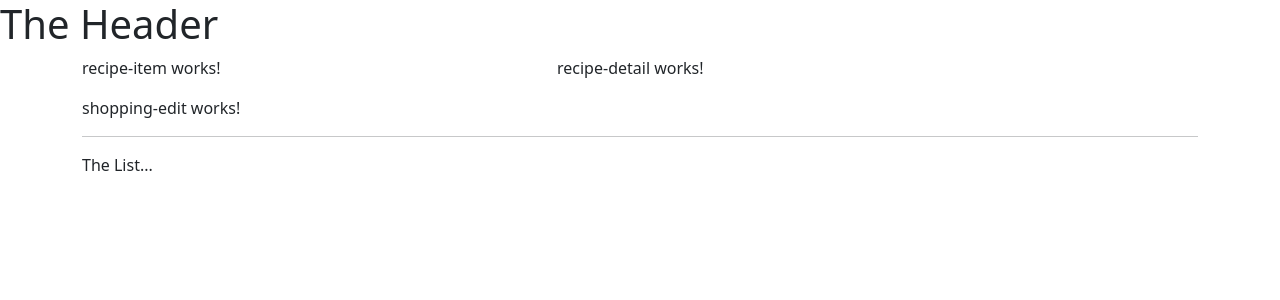
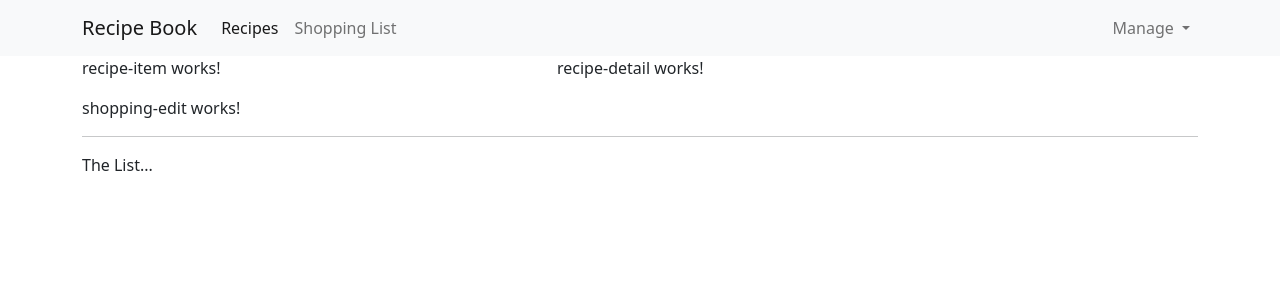
Before and after one commit to ThomasCode92/recipe-book, an Angular app: page / in a window 1280 px wide. Shown: the top 300 px of the page. Built offline with nearby package versions, Linux system fonts and the light colour scheme.

Commit message:
Adding a Navigation Bar

```diff
--- a/src/app/header/header.component.html
+++ b/src/app/header/header.component.html
@@ -1 +1,39 @@
-<h1>The Header</h1>
+<nav class="navbar navbar-expand-lg bg-light">
+  <div class="container-lg">
+    <!-- Brand Logo -->
+    <div class="navbar-header">
+      <a class="navbar-brand" href="#">Recipe Book</a>
+    </div>
+    <!-- Hamburger Button -->
+    <button
+      class="navbar-toggler" type="button"
+      (click)="collapsed = !collapsed">
+      <span class="navbar-toggler-icon"></span>
+    </button>
+    <!-- Navigation -->
+    <div
+      class="navbar-collapse justify-content-between"
+      [class.collapse]="collapsed"
+      (window:resize)="collapsed = true">
+      <ul class="navbar-nav">
+        <li class="nav-item">
+          <a class="nav-link active" href="#">Recipes</a>
+        </li>
+        <li class="nav-item">
+          <a class="nav-link" href="#">Shopping List</a>
+        </li>
+      </ul>
+      <ul class="navbar-nav">
+        <li class="nav-item dropdown">
+          <a class="nav-link dropdown-toggle" href="#" role="button">
+            Manage
+          </a>
+          <ul class="dropdown-menu dropdown-menu-end">
+            <li><a class="dropdown-item" href="#">Save Data</a></li>
+            <li><a class="dropdown-item" href="#">Fetch Data</a></li>
+          </ul>
+        </li>
+      </ul>
+    </div>
+  </div>
+</nav>
--- a/src/app/header/header.component.ts
+++ b/src/app/header/header.component.ts
@@ -5,4 +5,6 @@ import { Component } from '@angular/core';
   templateUrl: './header.component.html',
   styleUrls: ['./header.component.css'],
 })
-export class HeaderComponent {}
+export class HeaderComponent {
+  collapsed = true;
+}
```
